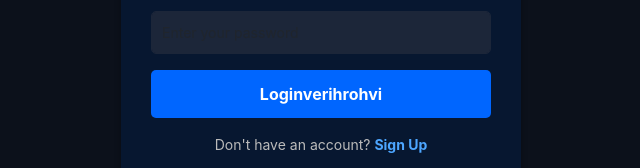
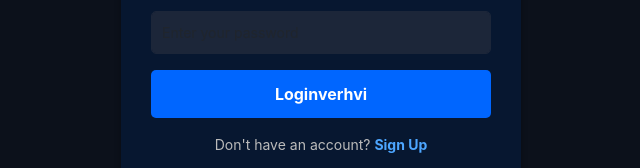
Before and after one commit to gaugust2/SharpAI, a React (Create React App) app in the folder sharpai-ui/: page / in a window 1280 px wide. Shown: the part 398-566 px from the top of the page, without its empty margins (319-959 px from the left). Built offline with nearby package versions, Linux system fonts and the light colour scheme.

Commit message:
test frontend workflow again

```diff
--- a/sharpai-ui/src/components/Login.js
+++ b/sharpai-ui/src/components/Login.js
@@ -70,7 +70,7 @@ function Login() {
         </div>
 
         <button type="submit" style={styles.button} className="btn btn-primary">
-          Loginverihrohvi
+          Loginverhvi
         </button>
 
         <div style={styles.footer} className="mt-3 text-center">
```
